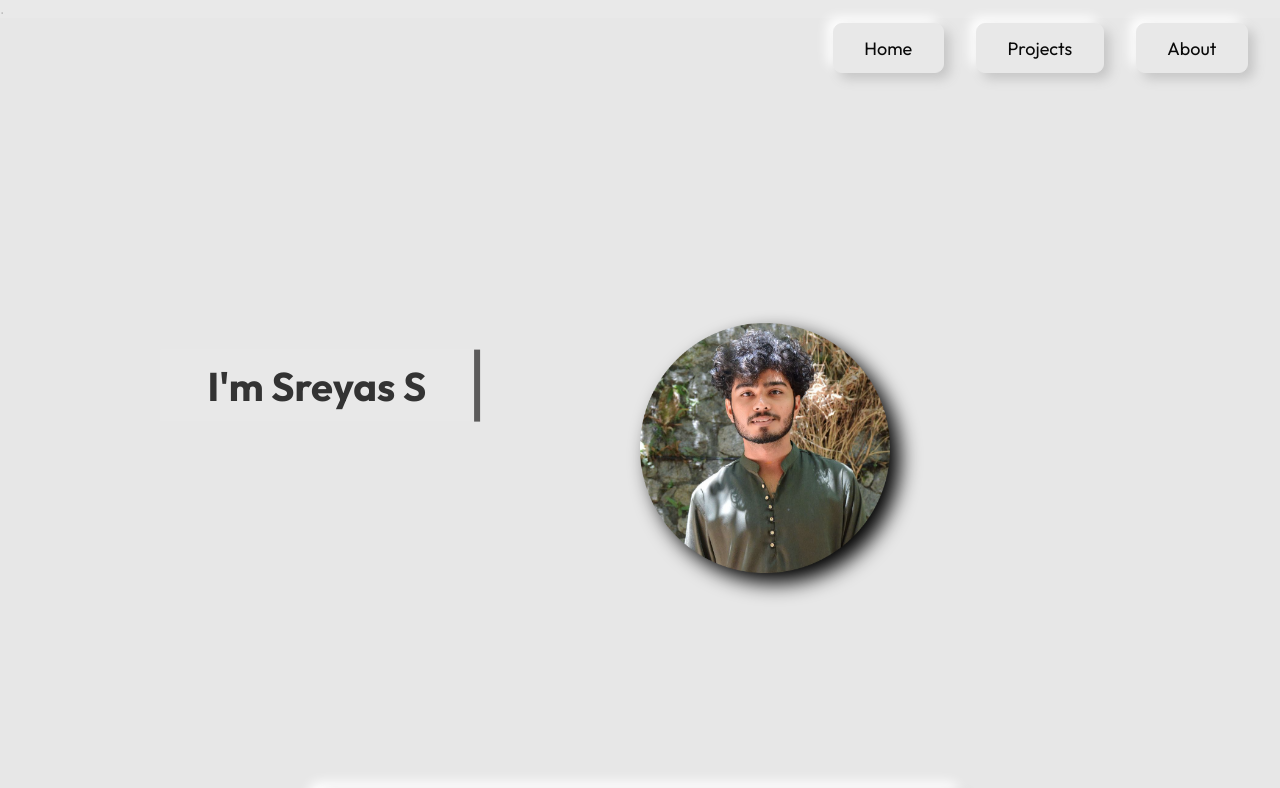
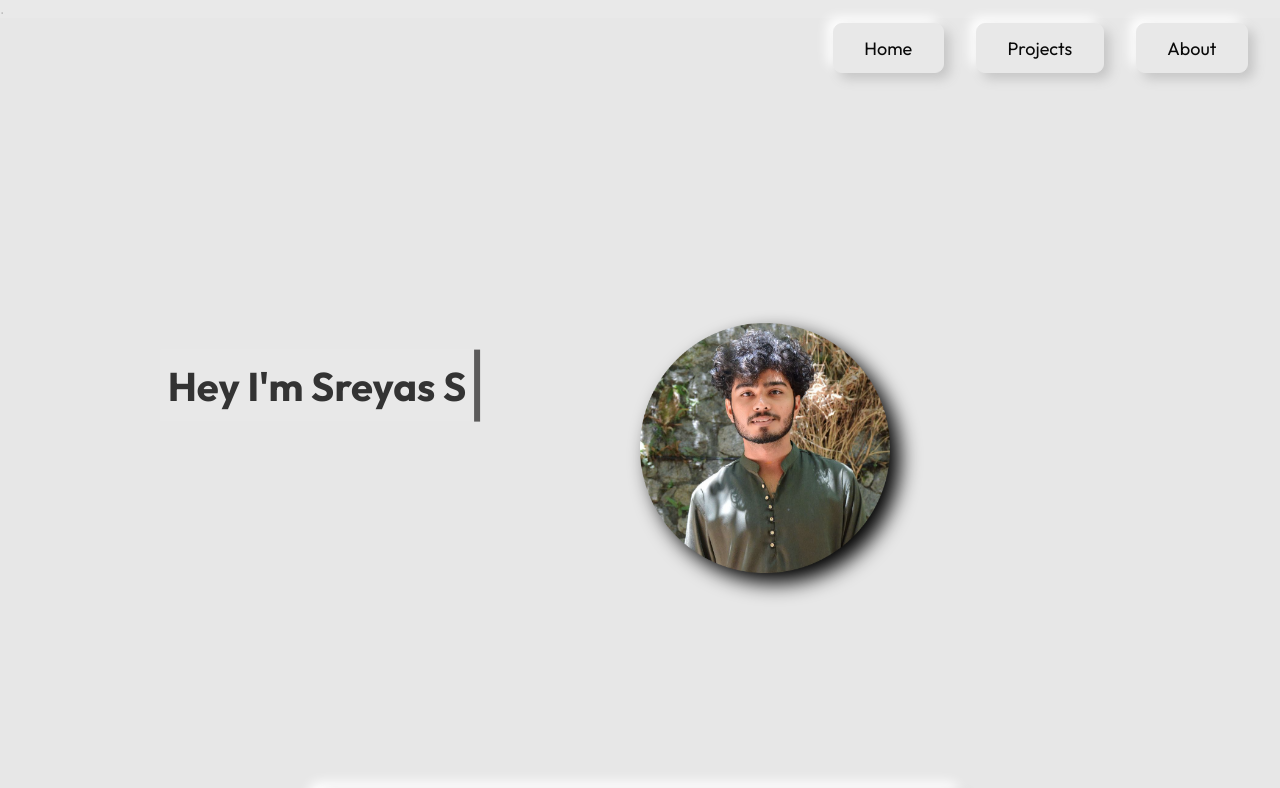
Before and after one commit to sreyas-sc/Portfolio, a React (Create React App) app: page / in a window 1280 px wide. Shown: the top 788 px of the page. Built offline with nearby package versions, Linux system fonts and the light colour scheme.

Commit message:
Update HeroImg.js

```diff
--- a/src/components/HeroImg.js
+++ b/src/components/HeroImg.js
@@ -37,7 +37,7 @@ const Heroimg = () => {
 
 
         <div className="content">
-            <p className="hero .content p">I'm Sreyas S</p>
+            <p className="hero .content p">Hey I'm Sreyas S</p>
         </div>
 
 
```
